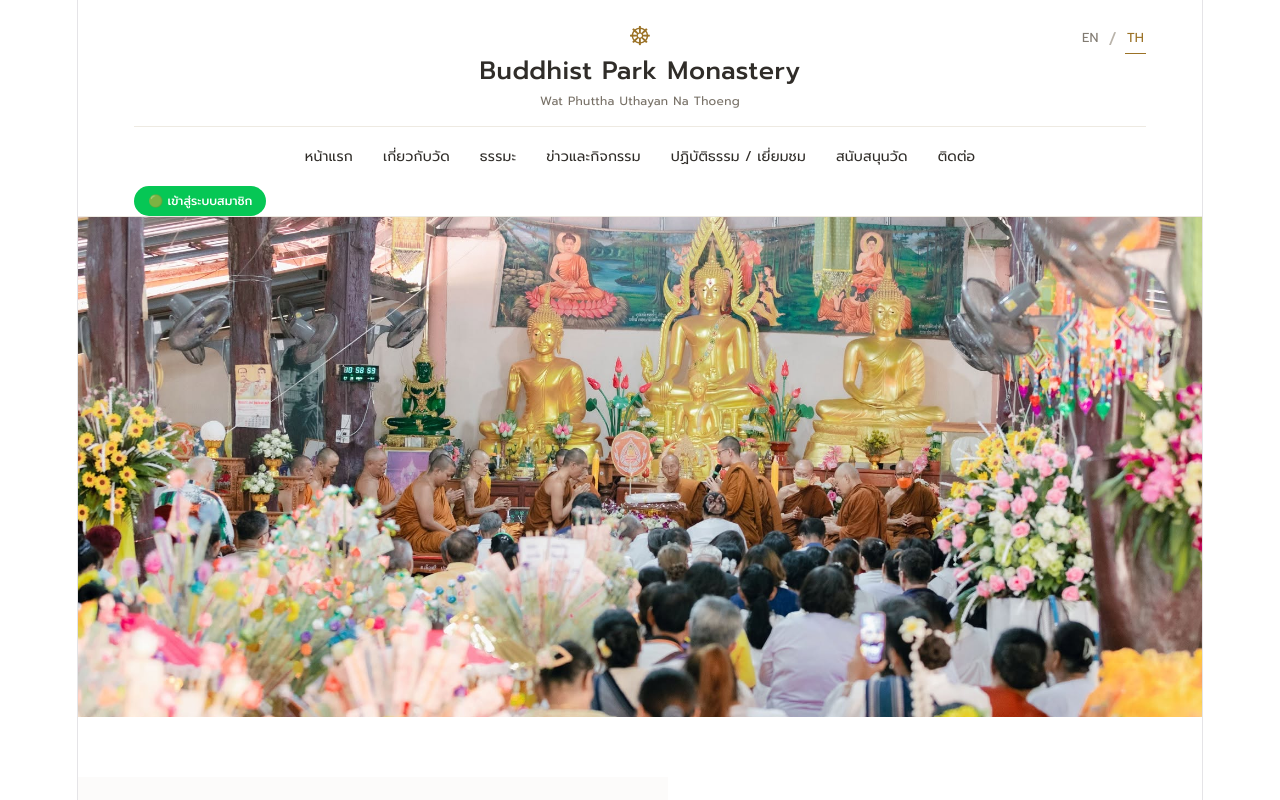
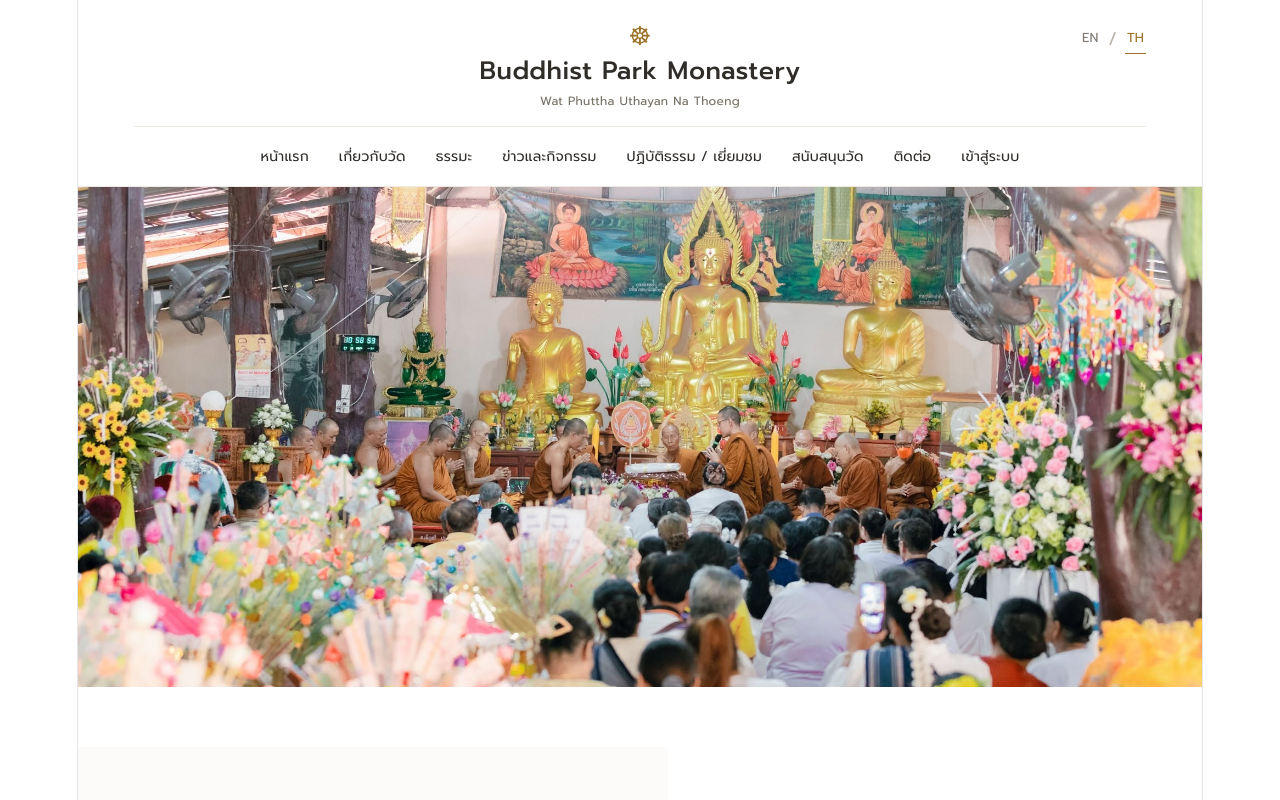
Before and after one commit to saributrchal-alt/nathoeng-temple, a React (Vite) app: page / in a window 1280 px wide. Shown: the top 800 px of the page. Built offline with nearby package versions, Linux system fonts and the light colour scheme.

Commit message:
Update navigation menu to include login link as a standard menu item

```diff
--- a/src/App.jsx
+++ b/src/App.jsx
@@ -17,7 +17,8 @@ const content = {
       { label: 'News & Events', href: '#events' },
       { label: 'Visit & Stay', href: '#visit' },
       { label: 'Support', href: '#support' },
-      { label: 'Contact', href: '#contact' }
+      { label: 'Contact', href: '#contact' },
+      { label: 'Login', href: '#login-page' }
     ],
 
     teachings: 'Dhamma Teachings',
@@ -49,7 +50,6 @@ const content = {
     footerSubtitle: 'Buddhist Park Monastery of Nathoeng · Sakon Nakhon, Thailand',
     privacyLink: 'Privacy Policy',
     termsLink: 'Terms & Conditions',
-    loginMenu: 'Member Login',
 
     // Kathina Page English Content
     kathinaEyebrow: 'Major Merit-Making Event · November 7 - 8, 2026',
@@ -110,7 +110,8 @@ const content = {
       { label: 'ข่าวและกิจกรรม', href: '#events' },
       { label: 'ปฏิบัติธรรม / เยี่ยมชม', href: '#visit' },
       { label: 'สนับสนุนวัด', href: '#support' },
-      { label: 'ติดต่อ', href: '#contact' }
+      { label: 'ติดต่อ', href: '#contact' },
+      { label: 'เข้าสู่ระบบ', href: '#login-page' }
     ],
 
     teachings: 'พระธรรมคำสอน',
@@ -142,7 +143,6 @@ const content = {
     footerSubtitle: 'วัดพุทธอุทยานนาเทิง · จังหวัดสกลนคร ประเทศไทย',
     privacyLink: 'นโยบายความเป็นส่วนตัว',
     termsLink: 'เงื่อนไขการใช้งาน',
-    loginMenu: 'เข้าสู่ระบบสมาชิก',
 
     // Kathina Page Thai Content
     kathinaEyebrow: 'ข่าวประชาสัมพันธ์งานบุญใหญ่ · 7 - 8 พฤศจิกายน 2569',
@@ -245,7 +245,7 @@ function App() {
 
   const handleLineLogin = () => {
     const channelId = "2011256837" // Channel ID ของท่าน
-    const redirectUri = encodeURIComponent("https://watt.nathoeng.com/#login-page") // ตรงกับ LINE Developers
+    const redirectUri = encodeURIComponent("https://watt.nathoeng.com/#login-page")
     const state = "random_state_123"
     const lineAuthUrl = `https://access.line.me/oauth2/v2.1/authorize?response_type=code&client_id=${channelId}&redirect_uri=${redirectUri}&state=${state}&scope=profile%20openid%20email`
     window.location.href = lineAuthUrl
@@ -284,42 +284,7 @@ function App() {
           </div>
         </div>
 
-        {/* Navigation */}
-        <nav className={menuOpen ? 'navOpen' : ''}>
-          {t.nav.map((item) => (
-            <a
-              href={item.href}
-              key={item.href}
-              onClick={(e) => {
-                setMenuOpen(false)
-                if (item.href === '#contact') {
-                  e.preventDefault()
-                  goToPage('contact-page')
-                } else if (item.href === '#teachings') {
-                  e.preventDefault()
-                  goToPage('teachings-page')
-                } else if (item.href === '#events') {
-                  e.preventDefault()
-                  goToPage('event-kathina')
-                } else if (item.href === '#visit') {
-                  e.preventDefault()
-                  goToPage('visit-guide')
-                } else if (currentPage !== 'home') {
-                  e.preventDefault()
-                  goToPage('home')
-                  setTimeout(() => {
-                    const el = document.querySelector(item.href)
-                    if (el) el.scrollIntoView({ behavior: 'smooth' })
-                  }, 100)
-                }
-              }}
-            >
-              {item.label}
-            </a>
-          ))}
-        </nav>
-
-        {/* ส่วนจัดการภาษา และปุ่มไปหน้า Login (มุมขวาบน) */}
+        {/* ส่วนจัดการภาษา / แสดงสถานะผู้ใช้ (ถ้าล็อกอินแล้ว) */}
         <div style={{ display: 'flex', alignItems: 'center', gap: '15px' }}>
           <div className="language">
             <button
@@ -337,7 +302,7 @@ function App() {
             </button>
           </div>
 
-          {user ? (
+          {user && (
             <div style={{ display: 'flex', alignItems: 'center', gap: '8px', fontSize: '13px' }}>
               <span style={{ fontWeight: '500', color: '#06c755' }}>🟢 {user.name}</span>
               <button
@@ -347,25 +312,6 @@ function App() {
                 {lang === 'en' ? 'Logout' : 'ออก'}
               </button>
             </div>
-          ) : (
-            <button
-              onClick={() => goToPage('login-page')}
-              style={{
-                background: '#06c755',
-                color: '#fff',
-                border: 'none',
-                padding: '6px 14px',
-                borderRadius: '20px',
-                cursor: 'pointer',
-                fontWeight: '500',
-                fontSize: '12px',
-                display: 'flex',
-                alignItems: 'center',
-                gap: '5px'
-              }}
-            >
-              🟢 {t.loginMenu}
-            </button>
           )}
         </div>
 
@@ -377,6 +323,39 @@ function App() {
         >
           {menuOpen ? '✕' : '☰'}
         </button>
+
+        {/* Navigation - รวมเมนู "เข้าสู่ระบบ" ต่อท้ายเมนูอื่นๆ */}
+        <nav className={menuOpen ? 'navOpen' : ''}>
+          {t.nav.map((item) => (
+            <a
+              href={item.href}
+              key={item.href}
+              onClick={(e) => {
+                setMenuOpen(false)
+                e.preventDefault()
+                if (item.href === '#contact') {
+                  goToPage('contact-page')
+                } else if (item.href === '#teachings') {
+                  goToPage('teachings-page')
+                } else if (item.href === '#events') {
+                  goToPage('event-kathina')
+                } else if (item.href === '#visit') {
+                  goToPage('visit-guide')
+                } else if (item.href === '#login-page') {
+                  goToPage('login-page')
+                } else {
+                  goToPage('home')
+                  setTimeout(() => {
+                    const el = document.querySelector(item.href)
+                    if (el) el.scrollIntoView({ behavior: 'smooth' })
+                  }, 100)
+                }
+              }}
+            >
+              {item.label}
+            </a>
+          ))}
+        </nav>
 
       </header>
 
@@ -823,7 +802,7 @@ function App() {
               <button
                 onClick={() => goToPage('terms-page')}
                 style={{ background: 'transparent', border: 'none', color: '#888', cursor: 'pointer', fontSize: '12px', padding: 0 }}
-                onMouseOver={(e) => e.target.style.color = '#y'}
+                onMouseOver={(e) => e.target.style.color = '#c5a880'}
                 onMouseOut={(e) => e.target.style.color = '#888'}
               >
                 {t.termsLink}
```
